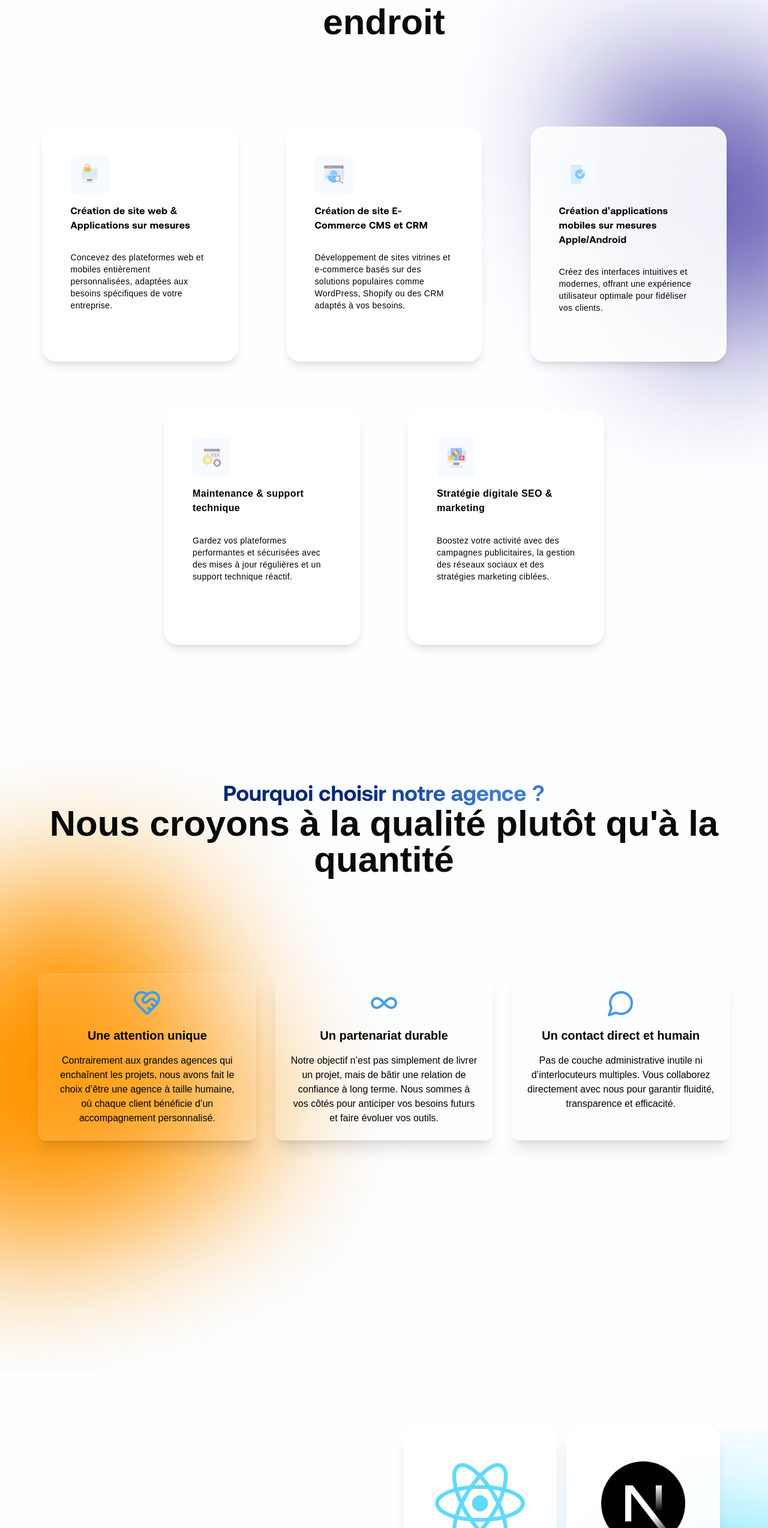
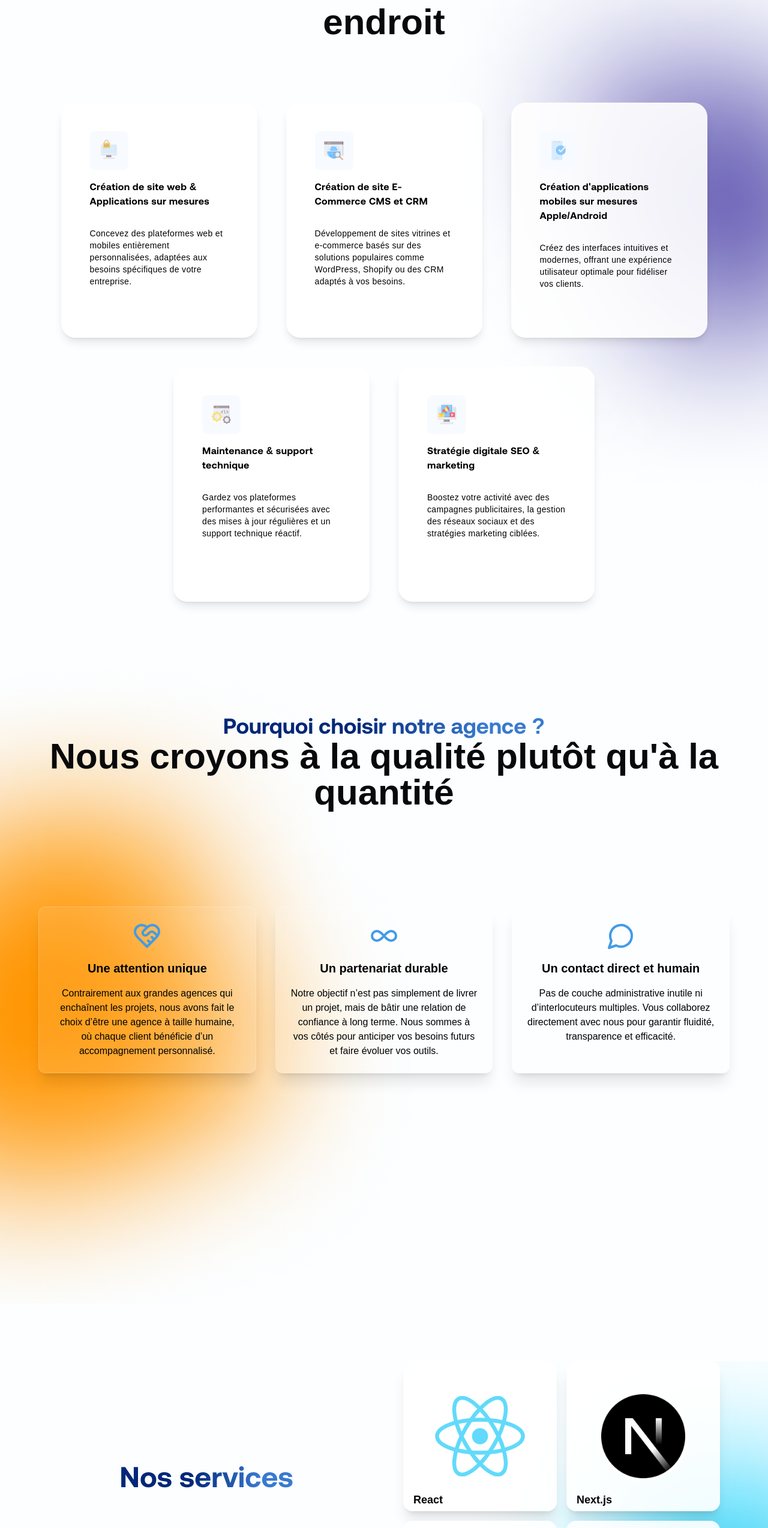
Before and after one commit to EddyBough/innov8digital, a Next.js app: page /expertises in a window 1280 px wide. Shown: the part 253-2800 px from the top of the page at 60% size. Built offline with nearby package versions, Linux system fonts and the light colour scheme.

Commit message:
fix: #50 replace img by img nextimage

```diff
--- a/src/components/ui/TechnologyCard.tsx
+++ b/src/components/ui/TechnologyCard.tsx
@@ -1,3 +1,4 @@
+import Img from "next/image";
 type TechnologyCardProps = {
   name: string;
   image: string;
@@ -7,9 +8,11 @@ const TechnologyCard = ({ name, image }: TechnologyCardProps) => {
   return (
     <div className=" bg-white/70 lg:bg-white/90 rounded-2xl border border-white/20 shadow-xl overflow-hidden group hover:scale-105 transition-transform w-full h-[200px] md:h-[250px]">
       <div className="relative w-full h-full flex items-center justify-center">
-        <img
+        <Img
           src={image}
           alt={name}
+          width={80}
+          height={80}
           className="w-[120px] h-[120px] md:w-[150px] md:h-[150px] object-contain"
         />
         <h3 className="absolute bottom-1 left-4 text-lg text-black font-semibold">
--- a/src/components/ui/card-hover-effect.tsx
+++ b/src/components/ui/card-hover-effect.tsx
@@ -19,10 +19,14 @@ export const HoverEffect = ({ items, className }: HoverEffectProps) => {
   const [hoveredIndex, setHoveredIndex] = useState<number | null>(null);
 
   return (
-    <div className={cn("flex flex-col gap-8 py-10 w-full", className)}>
-      {/* Première ligne : 3 cartes */}
-      <div className="flex flex-col md:flex-col lg:flex-row lg:flex-wrap lg:justify-center gap-8 w-full">
-        {items.slice(0, 3).map((item, idx) => (
+    <div className={cn("container mx-auto px-4", className)}>
+      <div
+        className="flex flex-wrap -mx-4 place-content-center"
+        style={{
+          gridTemplateColumns: "repeat(auto-fit, minmax(300px, 1fr))",
+        }}
+      >
+        {items.map((item, idx) => (
           <Link
             href={item.link}
             key={item.link}
@@ -62,49 +66,6 @@ export const HoverEffect = ({ items, className }: HoverEffectProps) => {
               <CardDescription className="font-aeonik font-regular">
                 {item.description}
               </CardDescription>
-            </Card>
-          </Link>
-        ))}
-      </div>
-
-      {/* Deuxième ligne : 2 cartes centrées */}
-      <div className="flex flex-col md:flex-col lg:flex-row lg:justify-center gap-8 w-full">
-        {items.slice(3).map((item, idx) => (
-          <Link
-            href={item.link}
-            key={item.link}
-            className="relative group block p-6 w-full max-w-[375px] min-h-[440px] lg:h-[440px]"
-            onMouseEnter={() => setHoveredIndex(idx + 3)}
-            onMouseLeave={() => setHoveredIndex(null)}
-          >
-            <AnimatePresence>
-              {hoveredIndex === idx + 3 && (
-                <motion.span
-                  className="absolute inset-0 bg-neutral-200/50 block rounded-3xl z-10"
-                  layoutId="hoverBackground"
-                  initial={{ opacity: 0 }}
-                  animate={{
-                    opacity: 1,
-                    transition: { duration: 0.2, ease: "easeOut" },
-                  }}
-                  exit={{
-                    opacity: 0,
-                    transition: { duration: 0.2, ease: "easeIn" },
-                  }}
-                />
-              )}
-            </AnimatePresence>
-            <Card>
-              <div className="w-16 h-16 relative mb-4">
-                <Image
-                  src={item.image}
-                  alt={item.title}
-                  fill
-                  className="object-cover rounded-lg"
-                />
-              </div>
-              <CardTitle>{item.title}</CardTitle>
-              <CardDescription>{item.description}</CardDescription>
             </Card>
           </Link>
         ))}
```
